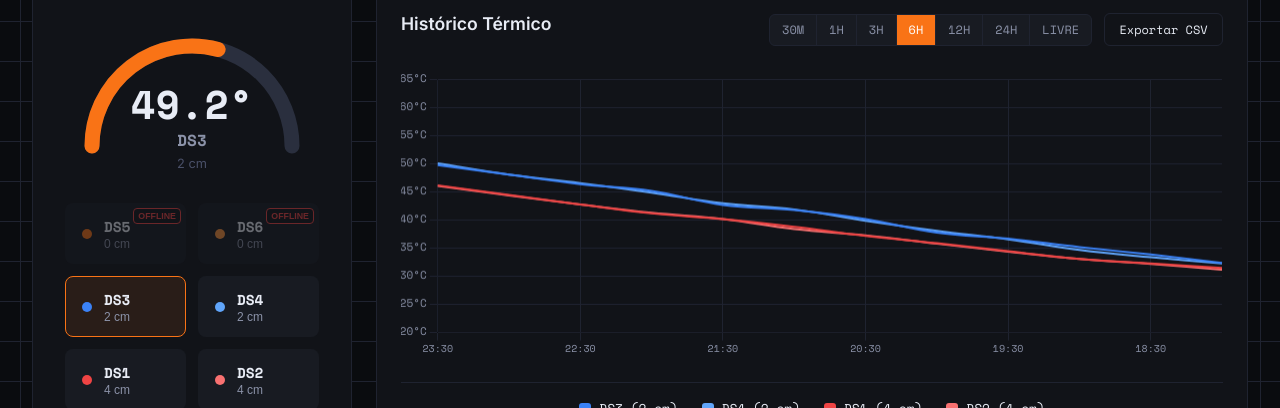
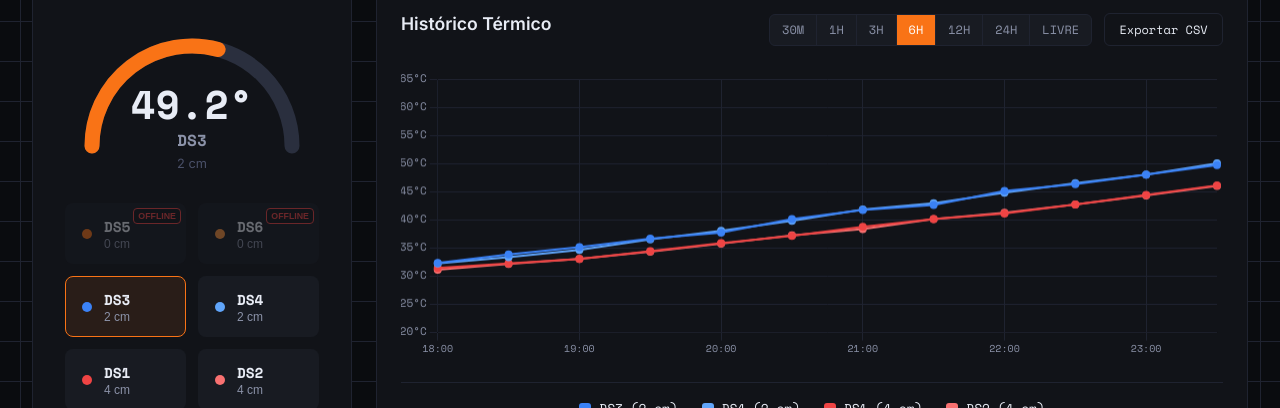
Before and after one commit to ayrtonct/thermoasfalto, a React (Vite) app: page / in a window 1280 px wide. Shown: the part 339-747 px from the top of the page. Built offline with nearby package versions, Linux system fonts and the light colour scheme; no server answers.

Commit message:
feat: corrige dashboard e adiciona exportacao de dados

```diff
--- a/src/components/HistoryChart/HistoryChart.jsx
+++ b/src/components/HistoryChart/HistoryChart.jsx
@@ -13,6 +13,41 @@ import { Line } from 'react-chartjs-2';
 import styles from './HistoryChart.module.css';
 import { SENSORS } from '../../constants/sensors';
 import { exportHistoryToCsv } from '../../utils/exportHelpers';
+
+const HALF_HOUR_MS = 30 * 60 * 1000;
+
+const getHalfHourBucket = (value) => {
+  const date = new Date(value);
+  const timestamp = date.getTime();
+
+  if (Number.isNaN(timestamp)) return null;
+
+  return Math.round(timestamp / HALF_HOUR_MS) * HALF_HOUR_MS;
+};
+
+const normalizeHistoryToHalfHour = (records) => {
+  const grouped = new Map();
+
+  records.forEach((record) => {
+    const bucket = getHalfHourBucket(record.data_hora);
+    if (bucket === null) return;
+
+    const current = grouped.get(bucket);
+    const currentTime = current ? new Date(current.data_hora).getTime() : -Infinity;
+    const recordTime = new Date(record.data_hora).getTime();
+
+    if (!current || recordTime >= currentTime) {
+      grouped.set(bucket, {
+        ...record,
+        data_hora: new Date(bucket).toISOString(),
+      });
+    }
+  });
+
+  return Array.from(grouped.values()).sort(
+    (a, b) => new Date(a.data_hora).getTime() - new Date(b.data_hora).getTime()
+  );
+};
 
 ChartJS.register(
   CategoryScale,
@@ -64,9 +99,9 @@ export const HistoryChart = ({
       return { labels: [], datasets: [] };
     }
 
-    const reversedHistorico = [...historico].reverse();
+    const normalizedHistory = normalizeHistoryToHalfHour(historico);
 
-    const labels = reversedHistorico.map(d => {
+    const labels = normalizedHistory.map(d => {
       const date = new Date(d.data_hora);
       return date.toLocaleTimeString('pt-BR', { hour: '2-digit', minute: '2-digit' });
     });
@@ -76,13 +111,13 @@ export const HistoryChart = ({
       const dataKey = `temp_${sensor.id}`;
       return {
         label: sensor.label,
-        data: reversedHistorico.map(d => d[dataKey]),
+        data: normalizedHistory.map(d => d[dataKey]),
         borderColor: sensor.color,
         backgroundColor: sensor.color,
         borderWidth: 2,
-        pointRadius: 0,
+        pointRadius: 3,
         pointHoverRadius: 4,
-        tension: 0.4, // Smooth lines
+        tension: 0,
         spanGaps: false,
         hidden: hiddenDatasets[sensor.id] || false,
         sensorId: sensor.id, // custom prop
```
